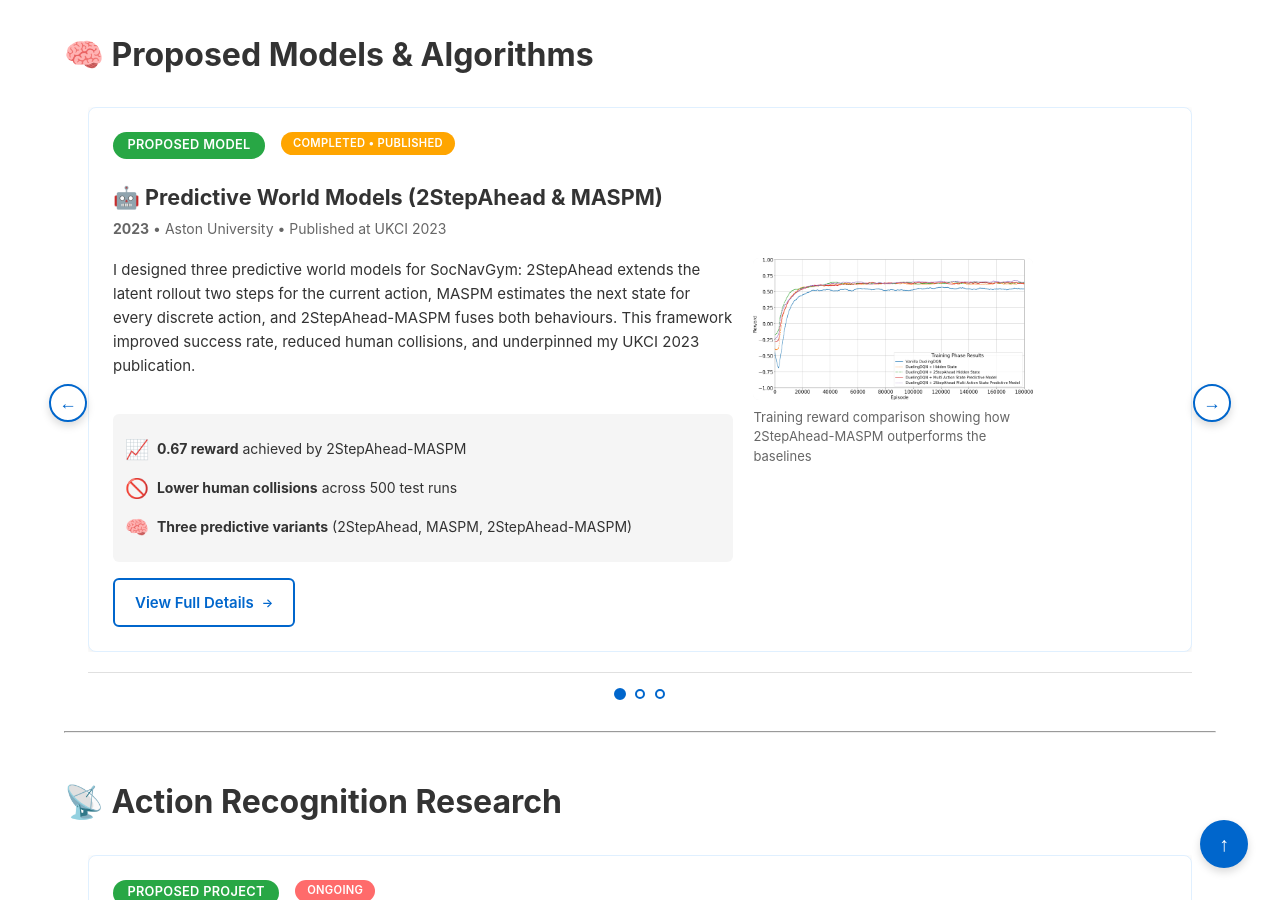
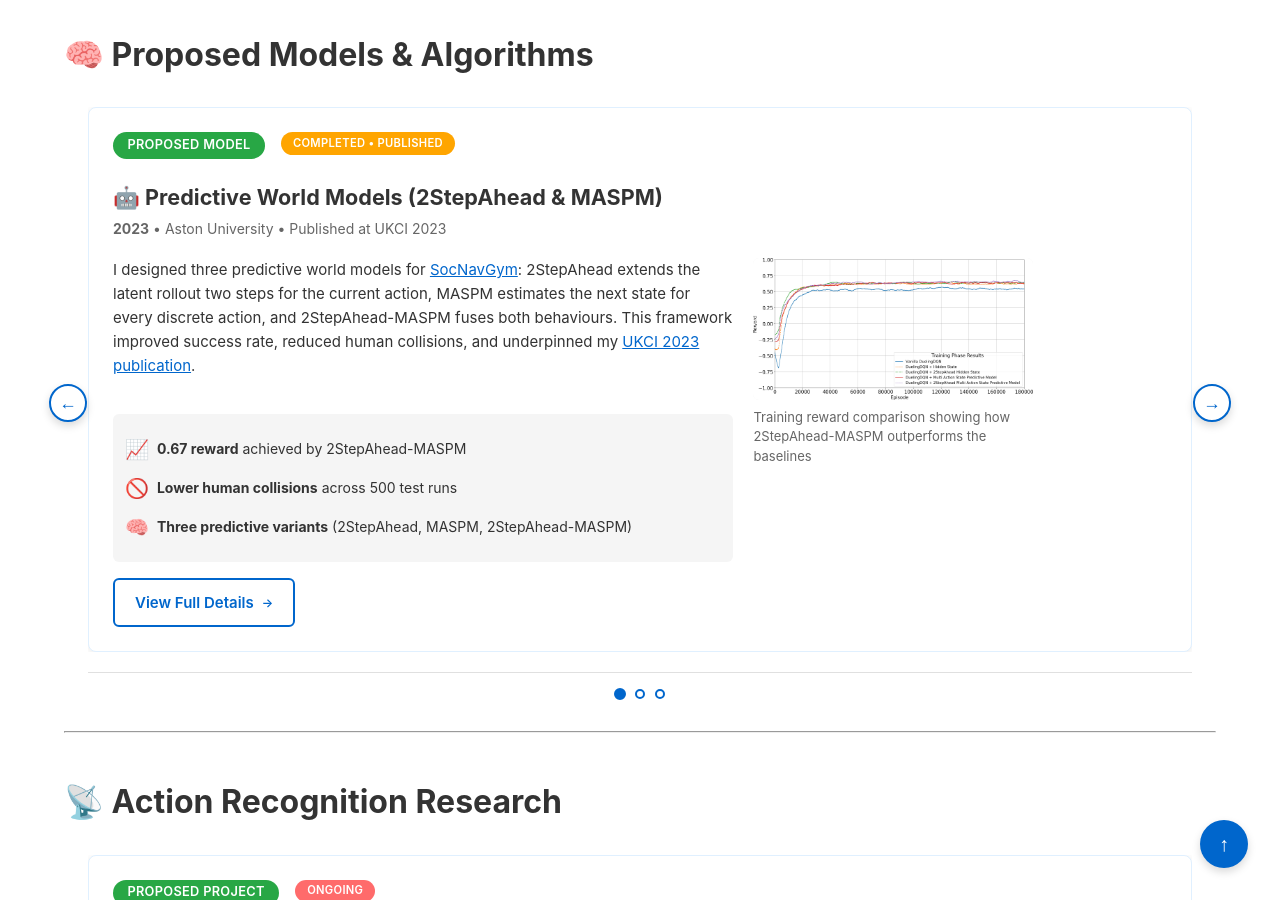
Before and after one commit to goodluckoguzie/goodluckoguzie.github.io, a Jekyll site: the page built from portfolio.md, in a window 1280 px wide and 900 px high, scrolled down 1378 px. Built offline with Jekyll 4.4.1, drawn with Linux system fonts in a browser that asks for light colours.

Commit message:
Link SocNavGym and UKCI references in predictive world models card

```diff
--- a/portfolio.md
+++ b/portfolio.md
@@ -236,7 +236,7 @@ These are the environments I've created or contributed to for evaluating reinfor
 
           <div class="card-content">
             <div class="card-text">
-              <p class="project-description">I designed three predictive world models for SocNavGym: 2StepAhead extends the latent rollout two steps for the current action, MASPM estimates the next state for every discrete action, and 2StepAhead-MASPM fuses both behaviours. This framework improved success rate, reduced human collisions, and underpinned my UKCI 2023 publication.</p>
+              <p class="project-description">I designed three predictive world models for <a href="{{ '/projects/socnavgym' | relative_url }}" style="color: var(--link); text-decoration: underline;">SocNavGym</a>: 2StepAhead extends the latent rollout two steps for the current action, MASPM estimates the next state for every discrete action, and 2StepAhead-MASPM fuses both behaviours. This framework improved success rate, reduced human collisions, and underpinned my <a href="{{ '/publications' | relative_url }}#ukci-2023" style="color: var(--link); text-decoration: underline;">UKCI 2023 publication</a>.</p>
 
               <div class="project-stats" style="margin: 1rem 0; padding: 0.75rem; background: var(--bg-alt); border-radius: 6px; font-size: 0.875rem;">
                 <div style="display: flex; align-items: center; gap: 0.5rem; margin: 0.5rem 0;">
```
